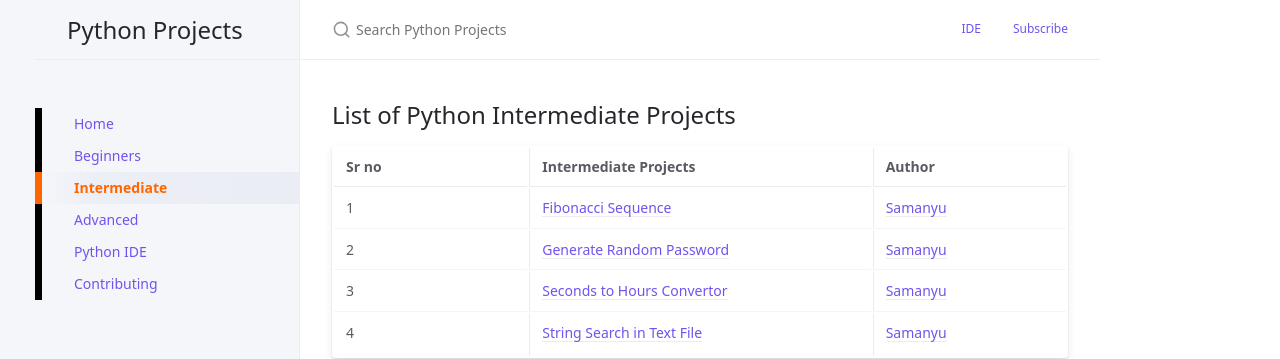
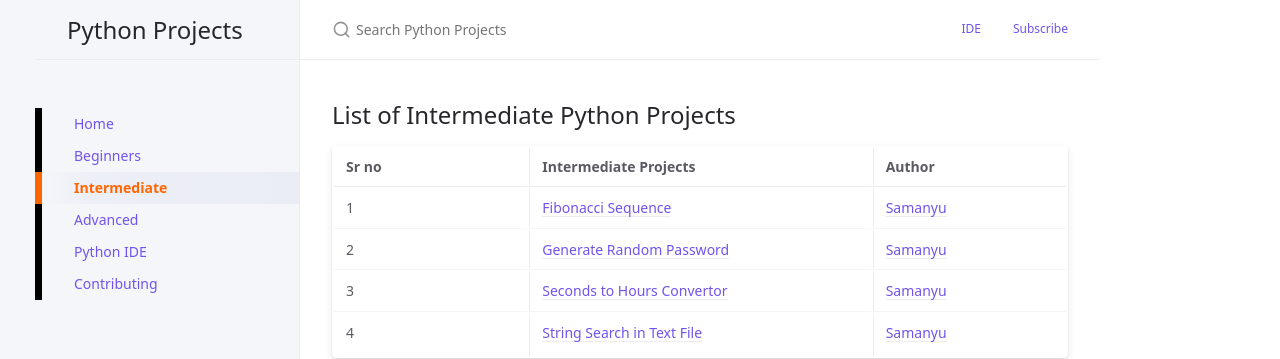
Before and after one commit to pythonhub-org/python-projects, a Jekyll site: the page built from docs/docs/intermediate.md, in a window 1280 px wide. Shown: the top 359 px of the page. Built offline with Jekyll 4.4.1, drawn with Linux system fonts in a browser that asks for light colours; a script that is not in the unit is left out.

```diff
--- a/docs/docs/intermediate.md
+++ b/docs/docs/intermediate.md
@@ -4,7 +4,7 @@ title: Intermediate
 nav_order: 3
 ---
 
-## List of Python Intermediate Projects
+## List of Intermediate Python Projects
 
 | Sr no        | Intermediate Projects | Author |
 |:-------------|:------------------|:------|
```
